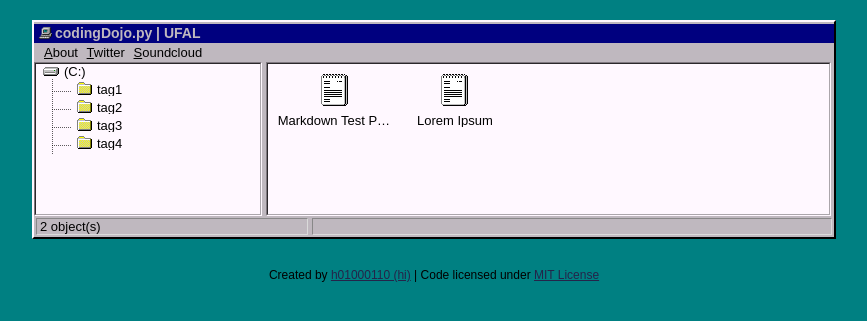
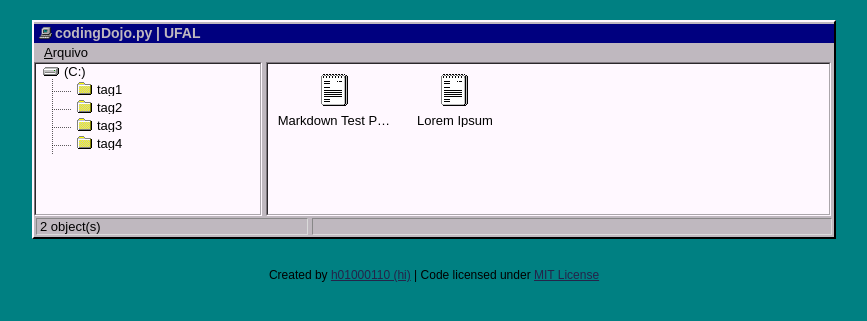
Before and after one commit to cdpyufal/cdpyufal.github.io, a Jekyll site: the page built from index.html, in a window 1280 px wide. Shown: the top 321 px of the page, without its empty margins (206-1073 px from the left). Built offline with Jekyll 4.4.1, drawn with Linux system fonts in a browser that asks for light colours.

Commit message:
Update topbar.html

```diff
--- a/_includes/topbar.html
+++ b/_includes/topbar.html
@@ -1,5 +1,3 @@
 <ul class="topbar">
-	<a href="/me"><li><u>A</u>bout</li></a>
-	<a href="http://twitter.com/h01000110" target="_blank"><li><u>T</u>witter</li></a>
-	<a href="http://soundcloud.com/h01000110" target="_blank"><li><u>S</u>oundcloud</li></a>
+	<a href="/"><li><u>A</u>rquivo</li></a>
 </ul>
```
